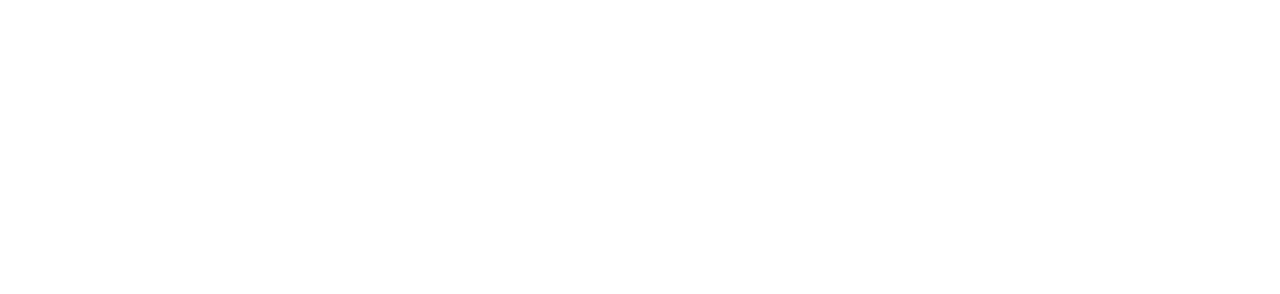
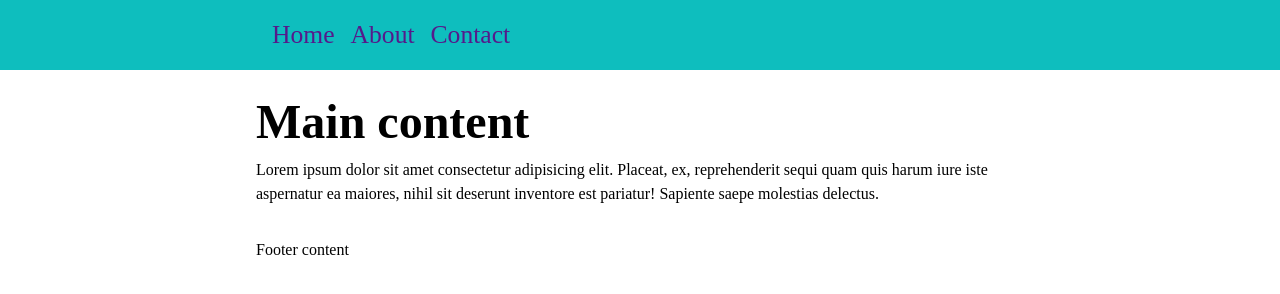
Before and after one commit to Skalman10/webb-komponenter, a plain HTML site: page nav/index.html in a window 1280 px wide. Drawn offline with Linux system fonts and the light colour scheme.

Commit message:
✨ Lade till lite trevligheter

```diff
--- a/nav/index.html
+++ b/nav/index.html
@@ -5,8 +5,24 @@
     <meta http-equiv="X-UA-Compatible" content="IE=edge">
     <meta name="viewport" content="width=device-width, initial-scale=1.0">
     <title>Nav komponent</title>
+    <link rel="stylesheet" href="nav.css">
 </head>
 <body>
-
+<nav class="navbar">
+    <div class="container navbar-inner ">
+        <ul class="nav">
+            <li class="nav-item"><a class="nav-link" href="">Home</a></li>
+            <li class="nav-item"><a class="nav-link" href="">About</a></li>
+            <li class="nav-item"><a class="nav-link" href="">Contact</a></li>
+        </ul>
+    </div>
+</nav>
+<main class="container">
+    <h1>Main content</h1>
+    <p>Lorem ipsum dolor sit amet consectetur adipisicing elit. Placeat, ex, reprehenderit sequi quam quis harum iure iste aspernatur ea maiores, nihil sit deserunt inventore est pariatur! Sapiente saepe molestias delectus.</p>
+</main>
+<footer class="container">
+    <p>Footer content</p>
+</footer>
 </body>
 </html>
--- /dev/null
+++ b/nav/nav.css
@@ -0,0 +1,53 @@
+* {
+    margin: 0;
+    padding: 0;
+}
+body {
+    font-size: 16px;
+    line-height: 1.5;
+}
+
+p {
+    font-size: 1rem;
+}
+
+h1 {
+    font-size: 3rem;
+}
+.container {
+    width: 100%;
+    margin-left: auto;
+    margin-right: auto;
+    padding-left: 1rem;
+    padding: 1rem;
+    max-width: 48rem;
+}
+.navbar {
+    min-height: 48px;
+    background-color: rgb(14, 190, 190);
+    font-size: 1.6rem;
+}
+.navbar-inner {
+    display: flex;
+    justify-content: space-between;
+    align-items: center;
+}
+
+.nav {
+    display: flex;
+    list-style: none;
+}
+.nav-item {
+    padding-left: 1rem;
+}
+.nav-link {
+    text-decoration: none;
+}
+.nav-link:hover {
+    text-decoration: underline;
+}
+@media screen and (max-width: 20rem) {
+    .navbar-inner , .nav {
+        flex-direction: column;
+    }
+}
```
